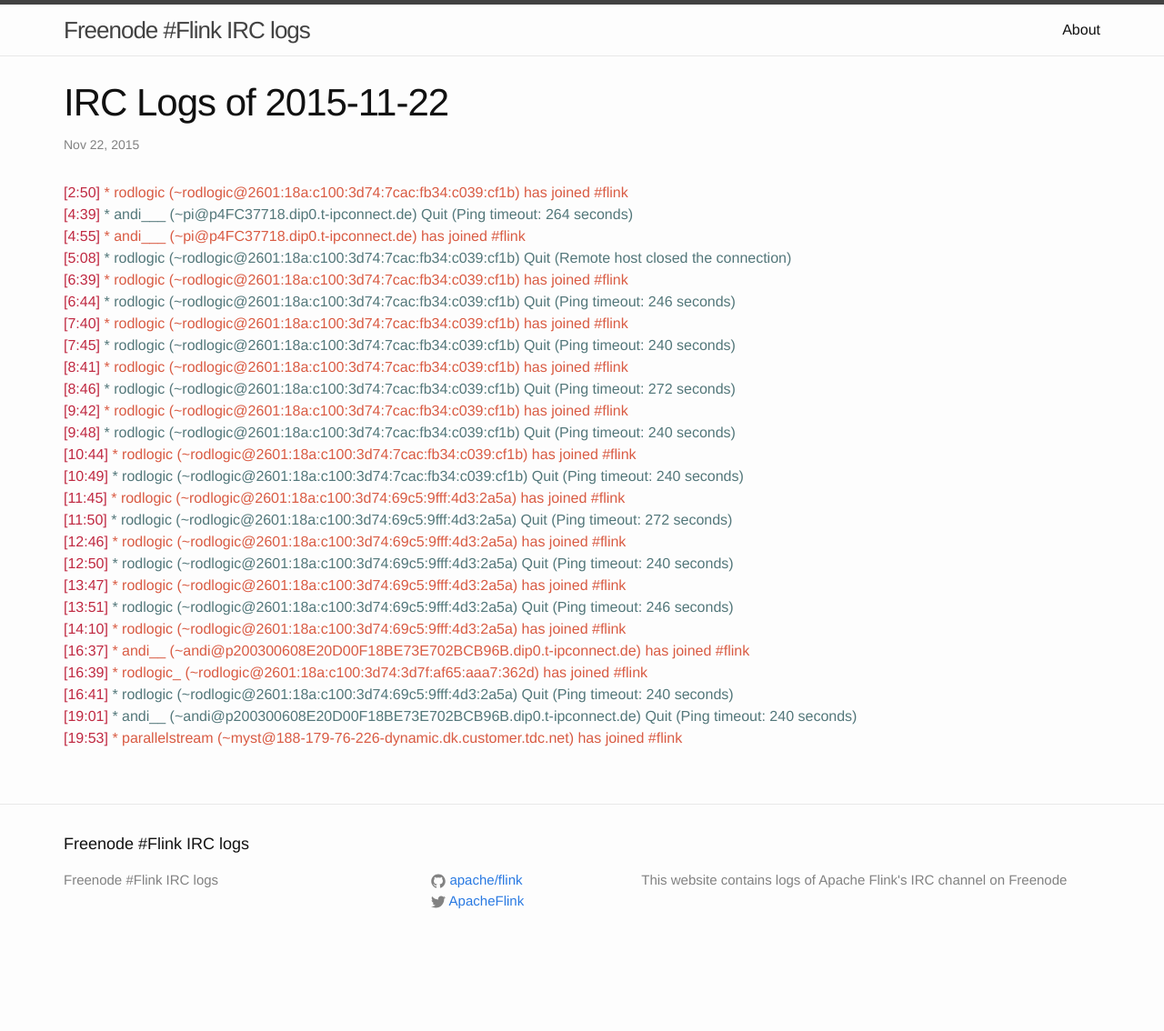
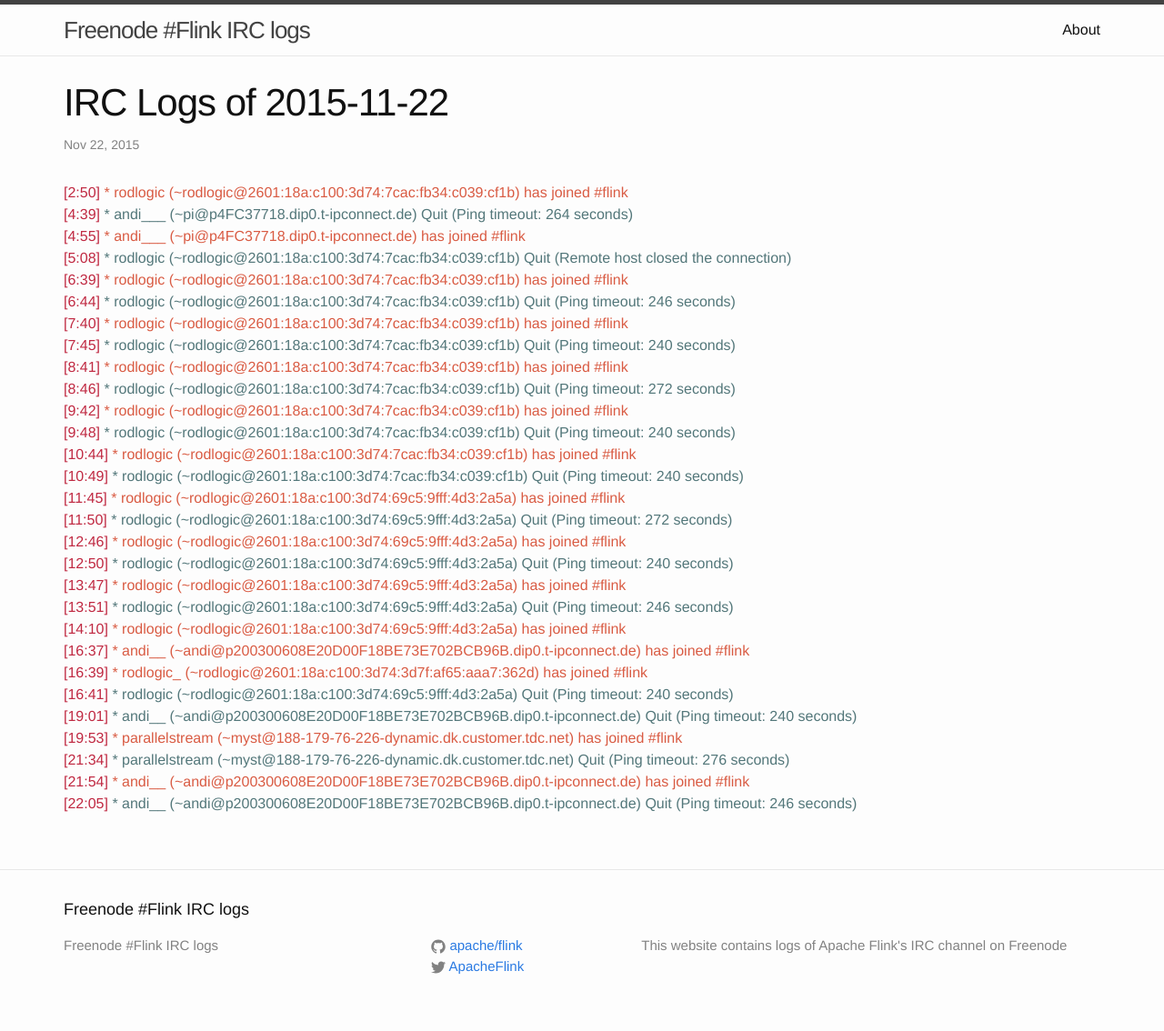
Before and after one commit to flink-irc-logs/flink-irc-logs.github.io, a Jekyll site: the page built from _posts/2015-11-22-logs.markdown, in a window 1280 px wide. Shown: the whole page at 91% size. Built offline with Jekyll 4.4.1, drawn with Linux system fonts in a browser that asks for light colours; before the commit the page ends 1062 px from its top, so only the background shows below that.

Commit message:
Update of the logs on Sun Nov 22 22:23:45 CET 2015

```diff
--- a/_posts/2015-11-22-logs.markdown
+++ b/_posts/2015-11-22-logs.markdown
@@ -30,3 +30,6 @@
 <span class="irc-date">[16:41]</span> <span class="irc-navy">* rodlogic (~rodlogic@2601:18a:c100:3d74:69c5:9fff:4d3:2a5a) Quit (Ping timeout: 240 seconds)</span><br />
 <span class="irc-date">[19:01]</span> <span class="irc-navy">* andi__ (~andi@p200300608E20D00F18BE73E702BCB96B.dip0.t-ipconnect.de) Quit (Ping timeout: 240 seconds)</span><br />
 <span class="irc-date">[19:53]</span> <span class="irc-green">* parallelstream (~myst@188-179-76-226-dynamic.dk.customer.tdc.net) has joined #flink</span><br />
+<span class="irc-date">[21:34]</span> <span class="irc-navy">* parallelstream (~myst@188-179-76-226-dynamic.dk.customer.tdc.net) Quit (Ping timeout: 276 seconds)</span><br />
+<span class="irc-date">[21:54]</span> <span class="irc-green">* andi__ (~andi@p200300608E20D00F18BE73E702BCB96B.dip0.t-ipconnect.de) has joined #flink</span><br />
+<span class="irc-date">[22:05]</span> <span class="irc-navy">* andi__ (~andi@p200300608E20D00F18BE73E702BCB96B.dip0.t-ipconnect.de) Quit (Ping timeout: 246 seconds)</span><br />
```
